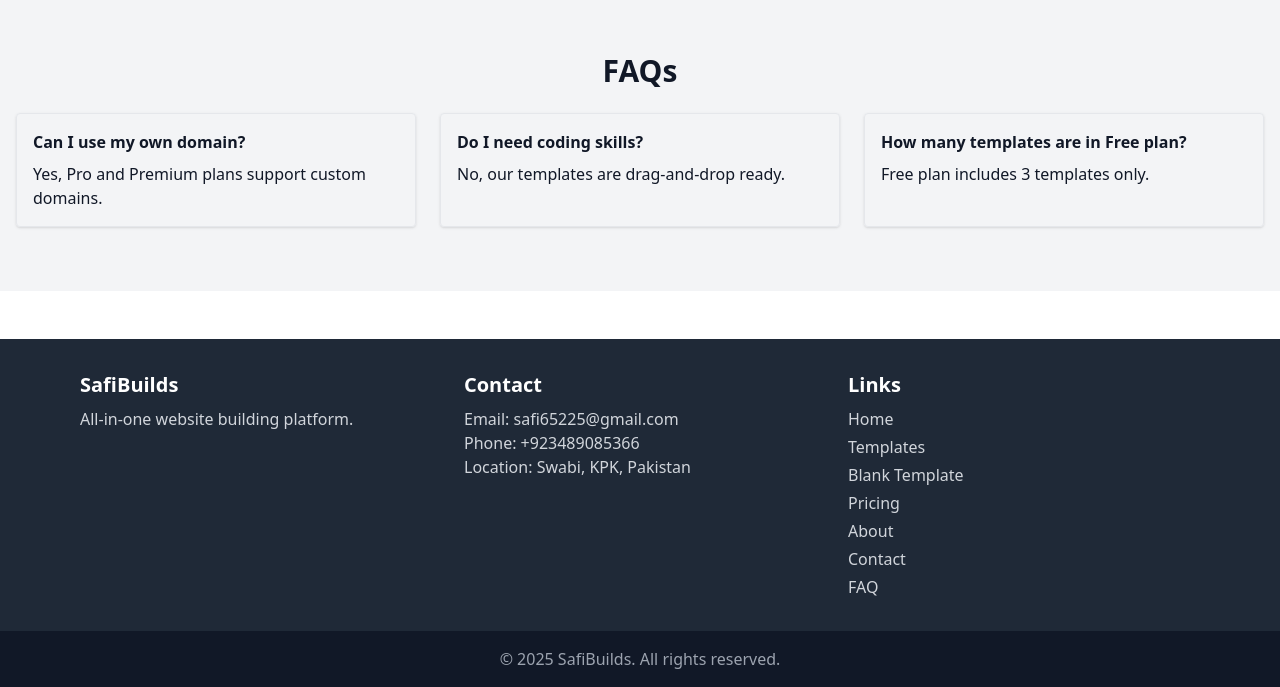
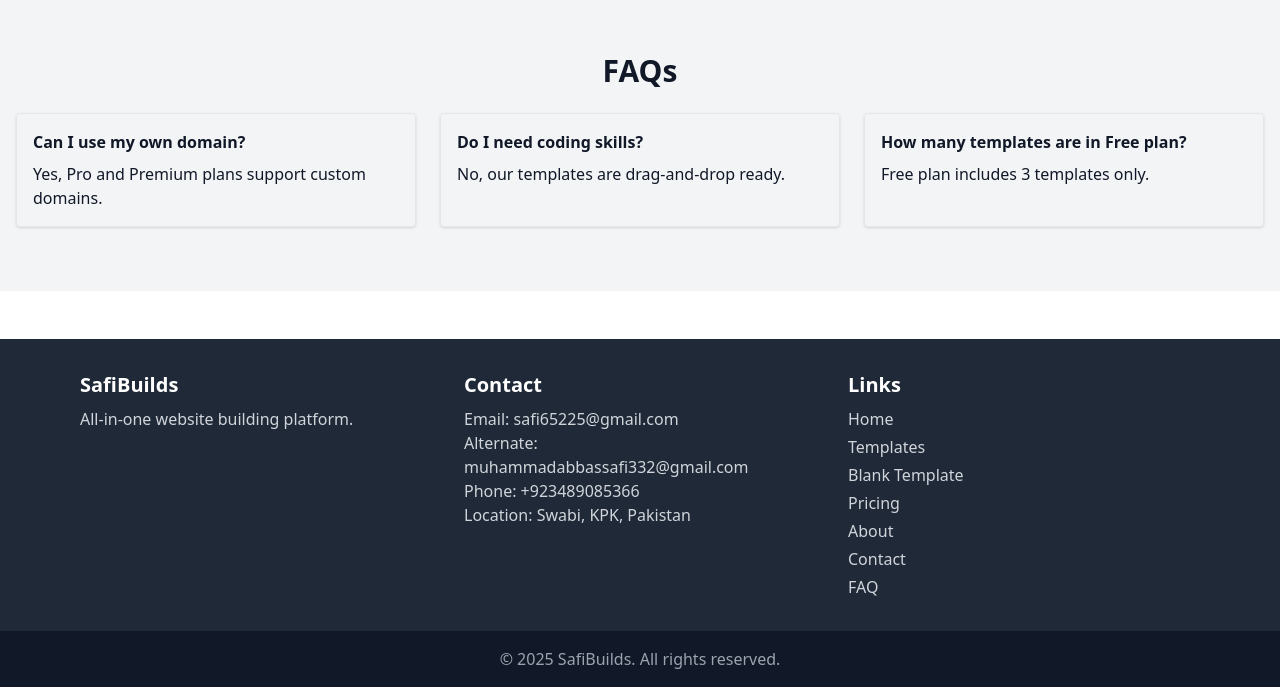
Before and after one commit to Safi649/SafiBuilds.com, a Next.js app: page / in a window 1280 px wide. Shown: the part 2315-3002 px from the top of the page. Built offline with nearby package versions, Linux system fonts and the light colour scheme.

Commit message:
Update Footer.js

```diff
--- a/components/Footer.js
+++ b/components/Footer.js
@@ -9,6 +9,7 @@ export default function Footer() {
         <div>
           <h2 className="text-xl font-bold mb-2">Contact</h2>
           <p className="text-gray-300">Email: safi65225@gmail.com</p>
+          <p className="text-gray-300">Alternate: muhammadabbassafi332@gmail.com</p>
           <p className="text-gray-300">Phone: +923489085366</p>
           <p className="text-gray-300">Location: Swabi, KPK, Pakistan</p>
         </div>
```
